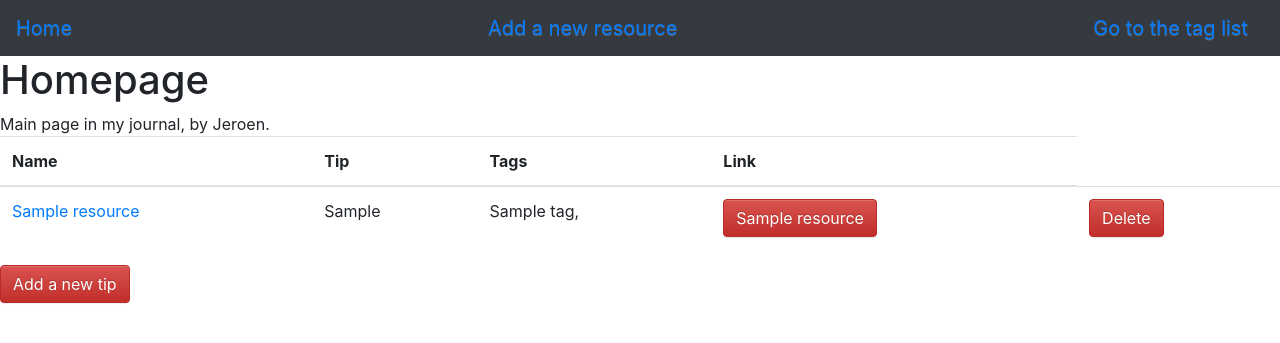
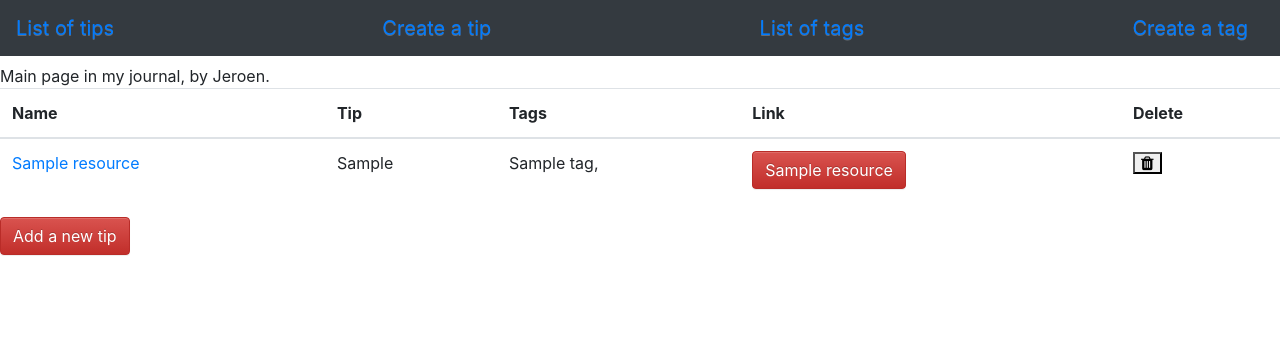
Before and after one commit to JeroenRijks/journal2, a Django app: page / in a window 1280 px wide. Shown: the top 343 px of the page. Run offline with Django 3.2, Linux system fonts and the light colour scheme; tables that the repository leaves empty hold one stand-in row (values such as "Sample post"); some libraries are stand-ins or nearby versions.

Commit message:
Make another class-based view, used to edit or create tags.
Also change the delete icons, and tidied up the website.
Added new pages to the nav bar.

```diff
--- a/journal/models.py
+++ b/journal/models.py
@@ -6,6 +6,10 @@ from django.db import models
 
 class Tag(models.Model):
     name = models.CharField(max_length = 200)
+
+    # def get_related_resources(self):
+    #     return Resource.objects.filter(Tag__contains=self)
+    # THIS IS THE MORE EFFICIENT TAG-LIST LIST OF RELATED RESOURCES
 
     def __str__(self):
         return self.name
--- a/journal/templates/form.html
+++ b/journal/templates/form.html
@@ -23,8 +23,6 @@
                         error: function(json){
                             console.log("fail");                        }
                     });
-
-
     }
 </script>
 {% endblock %}
@@ -36,9 +34,8 @@ Form page in my journal, by {{name}}.
 <form method="post">
     {% csrf_token %}
     {{form}}
-    <button type="button" class="fa fa-plus" onclick="showModal();"></button>
+    <i type="button" class="fa fa-plus" onclick="showModal();"></i>
     <input class="btn btn-danger" value='Submit' type="submit"\>
-
 </form>
 
 
--- a/journal/templates/home.html
+++ b/journal/templates/home.html
@@ -1,6 +1,5 @@
 {% extends 'index.html' %}
 {% block 'pageheader' %}
-Homepage
 {% endblock %}
 
 
@@ -15,6 +14,7 @@ Main page in my journal, by {{name}}.
           <th scope="col">Tip</th>
           <th scope="col">Tags</th>
           <th scope="col">Link</th>
+          <th scope="col">Delete</th>
         </tr>
     </thead>
     <tbody>
@@ -30,7 +30,7 @@ Main page in my journal, by {{name}}.
                 <td><a class="btn btn-danger" href="{{item.link}}">{{item.name}}</a></td>
                 <td><form method="post" action="{% url 'journal:deleteresource' res_id=item.id %}">
                 {% csrf_token %}
-                <input class="btn btn-danger" value='Delete' type="submit"\>
+                <button class="fa fa-trash" type="submit"></button>
                 </form></td>
 
 
--- a/journal/templates/index.html
+++ b/journal/templates/index.html
@@ -22,9 +22,10 @@
 
 
 <nav class="navbar bg-dark">
-  <a class="navbar-brand" href="{% url 'journal:home' %}">Home</a>
-  <a class="navbar-brand" href="{% url 'journal:resource' %}">Add a new resource</a>
-  <a class="navbar-brand" href="{% url 'journal:taglist' %}">Go to the tag list</a>
+  <a class="navbar-brand" href="{% url 'journal:home' %}">List of tips</a>
+  <a class="navbar-brand" href="{% url 'journal:resource' %}">Create a tip</a>
+  <a class="navbar-brand" href="{% url 'journal:tag_list' %}">List of tags</a>
+  <a class="navbar-brand" href="{% url 'journal:tag_edit' %}">Create a tag</a>
 </nav>
 </head>
 
--- a/journal/urls.py
+++ b/journal/urls.py
@@ -20,10 +20,13 @@ from journal import views
 
 urlpatterns = [
     url(r'^$', views.home, name='home'),
-    url(r'^taglist/$', views.TagList.as_view(), name='taglist'),
+    url(r'^tag_list/$', views.TagList.as_view(), name='tag_list'),
+    url(r'^deletetag/(?P<tag_id>[0-9]+)$', views.TagList.as_view(), name='deletetag'),
     url(r'^newresource/$', views.newresource, name='resource'),
     url(r'^newresource/(?P<res_id>[0-9]+)$', views.newresource, name='resource'),
     url(r'^deleteresource/(?P<res_id>[0-9]+)$', views.deleteresource, name='deleteresource'),
     url(r'^AJAX_tag_create/$', views.AJAX_tag_create, name='AJAX_tag_create'),
+    url(r'^tag_edit/$', views.TagEdit.as_view(), name='tag_edit'),
+    url(r'^tag_edit/(?P<tag_id>[0-9]+)$', views.TagEdit.as_view(), name='tag_edit'),
 
 ]
--- a/journal/views.py
+++ b/journal/views.py
@@ -1,4 +1,5 @@
 # -*- coding: utf-8 -*-
+from __future__ import print_function
 from __future__ import unicode_literals
 from django.http import HttpResponse, JsonResponse
 from django.shortcuts import render, redirect
@@ -15,25 +16,16 @@ def home(request):
 def newresource(request, res_id=None):
     if res_id:
         resource = Resource.objects.get(id=res_id)
-        # tags = resource.tags
-        # print tags
-        # tagtest=Tag.objects.filter(name=resource.tags)
-        # print tagtest
     else:
         resource=None
-    print res_id, resource
     tag_form = TagForm()
 
     if request.POST:      # This is for the red submit button
-        print "POST"
-        print request.POST
         if resource:        # If it exists, edit that instance. Else make a new one.
-            print "resource exists"
             form = ResourceForm(data=request.POST, instance=resource)
         else:
             form = ResourceForm(data=request.POST)
         if form.is_valid():
-            print "save"
             form.save()
             return redirect('journal:home')
     else:
@@ -43,43 +35,58 @@ def newresource(request, res_id=None):
             form = ResourceForm()
     return render(request, 'form.html', {'tagform':tag_form, 'form':form, 'name': 'Jeroen'})
 
-
 def deleteresource(request, res_id=None):
     if res_id:
         resource = Resource.objects.get(id=res_id)
     else:
-        resource=None
-    print res_id
+        resource = None
     if request.POST:
-        print request.POST
+        print (request.POST)
         if resource:
             resource.delete()
     return redirect('journal:home')
 
-
 def AJAX_tag_create(request):
     tag_name = request.POST.get('tag_name', None)
     if tag_name:
-        print(tag_name)
         Tag.objects.create(name=tag_name)
     full_response = {
     "success": True,
     }
     return JsonResponse(data=full_response, safe=False)
 
+class TagList(View):
 
-# Use a class based view for tags
-class TagList(View):
-    # form_class = TagForm
     def get(self, request):
         taginfo = Tag.objects.all()
         resources = Resource.objects.all()
-        return render(request, 'taglist.html', {'name' : 'Jeroen', 'tags' : taginfo, 'items':resources})
+        return render(request, 'tag_list.html', {'name' : 'Jeroen', 'tags' : taginfo, 'items':resources})
+
+    def post(self, request,tag_id=None):    # Only post method on this page is a delete function.
+        if tag_id:
+            tag=Tag.objects.get(id=tag_id)
+            tag.delete()
+        return redirect('journal:tag_list') # Got to redirect to the original page, or the button's existence leads to chaos.
 
 
-# class TagEditing(View):
-#     # form_class = TagForm
-#     def get(self, request):
-#         taginfo = Tag.objects.all()
-#         resources = Resource.objects.all()
-#         return render(request, 'taglist.html', {'name': 'Jeroen', 'tags': taginfo, 'items': resources})
+class TagEdit(View):
+    def get(self, request, tag_id=None):
+        if tag_id:     # Used to either give a filled form for editing, or an empty form for creating
+            taginfo = Tag.objects.get(id=tag_id)
+            form_class = TagForm(instance = taginfo)
+        else:
+            taginfo=None
+            form_class = TagForm()
+        return render(request, 'tag_edit.html', {'tag': taginfo, 'tag_form' : form_class})
+
+    def post(self, request, tag_id=None):
+
+        if tag_id:     # Edit or create
+            taginfo = Tag.objects.get(id=tag_id)
+            form_class = TagForm(request.POST, instance = taginfo)
+        else:
+            form_class = TagForm(request.POST)
+
+        if form_class.is_valid():
+            form_class.save()
+        return redirect('journal:tag_list')
```
Also changed, not shown: journal/templates/tag_edit.html (added, +14 -0 lines), journal/templates/tag_list.html (renamed from journal/templates/taglist.html, +8 -2 lines).
